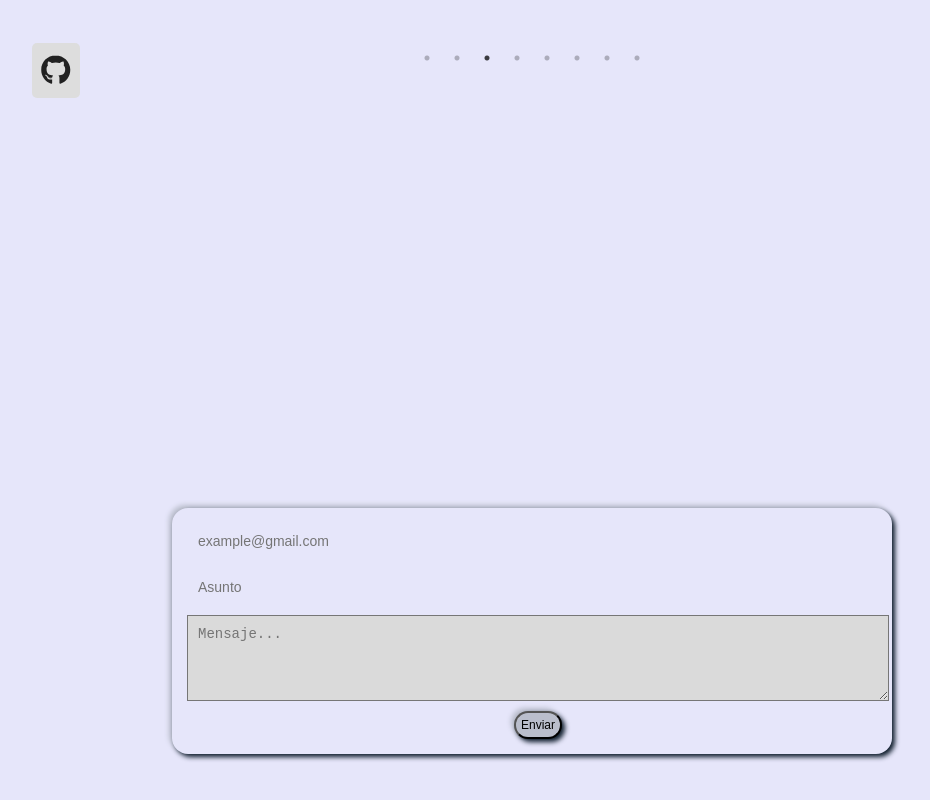
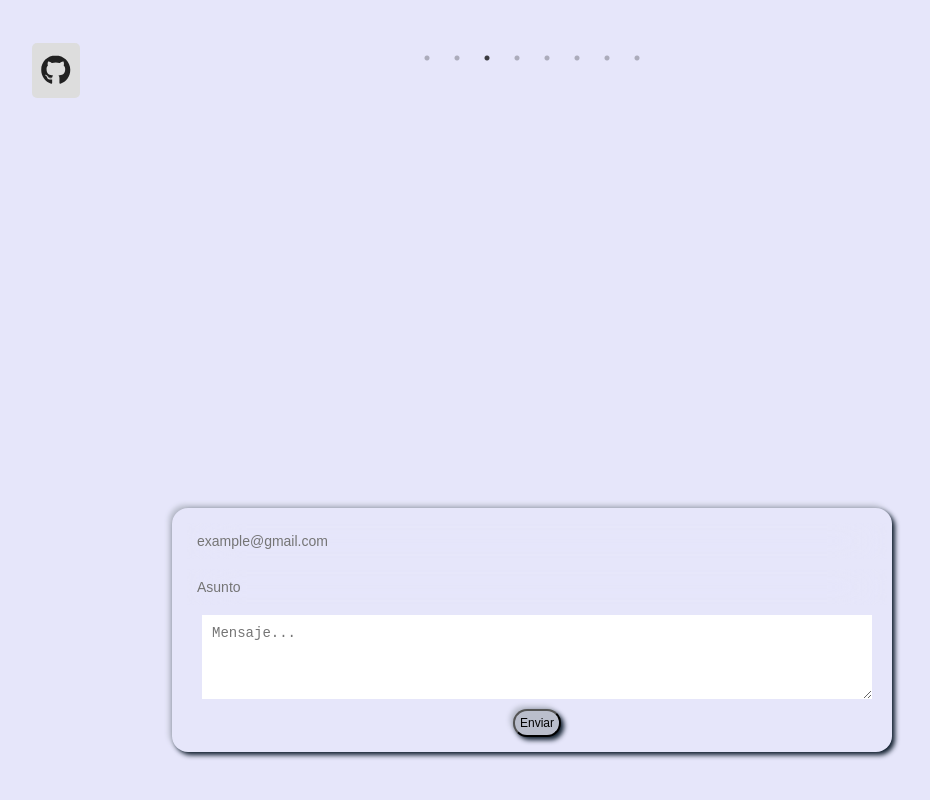
Before and after one commit to FranciscoDJVI/Portafolio, a React (Vite) app in the folder portafolio/: page / in a window 1280 px wide. Shown: the part 2960-3760 px from the top of the page, without its empty margins (108-1038 px from the left). Built offline with nearby package versions, Linux system fonts and the light colour scheme; a web font is replaced by a local one.

Commit message:
change background and width

```diff
--- a/portafolio/src/App.css
+++ b/portafolio/src/App.css
@@ -189,7 +189,7 @@ body {
     margin: 5px;
     font-size: 14px;
     background: transparent;
-    backdrop-filter: blur(0.5px);
+    backdrop-filter: blur(25px);
     border: none;
     width: 680px;
   }
@@ -197,9 +197,10 @@ body {
     padding: 10px;
     margin: 5px;
     font-size: 14px;
-    width: 680px;
-    background: #dadada;
-    backdrop-filter: blur(0.5px);
+    width: 650px;
+    border: none;
+    background: #ffffff;
+    backdrop-filter: blur(25px);
   }
   .contact-div .contact-form button {
     padding: 5px;
```
